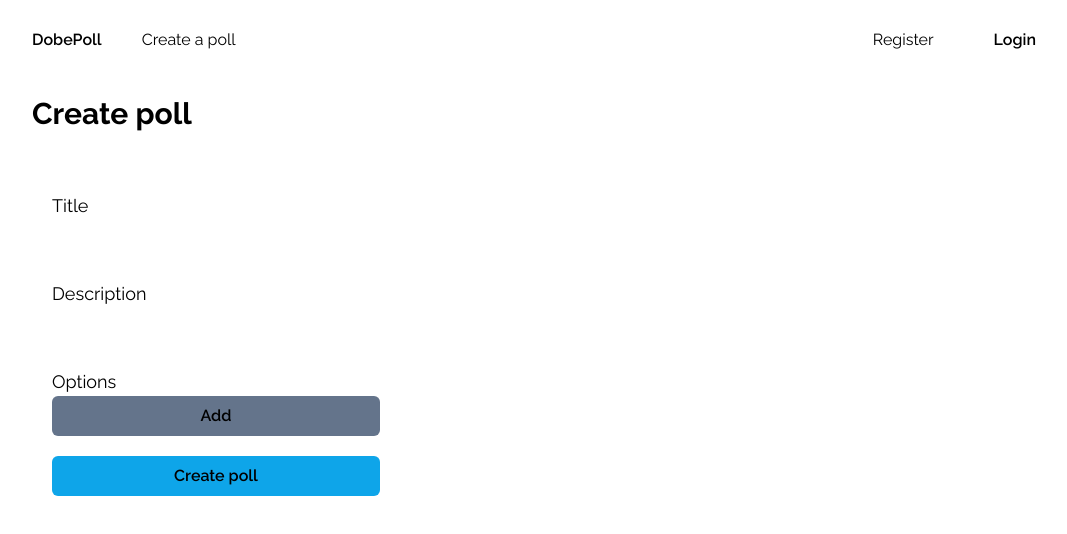
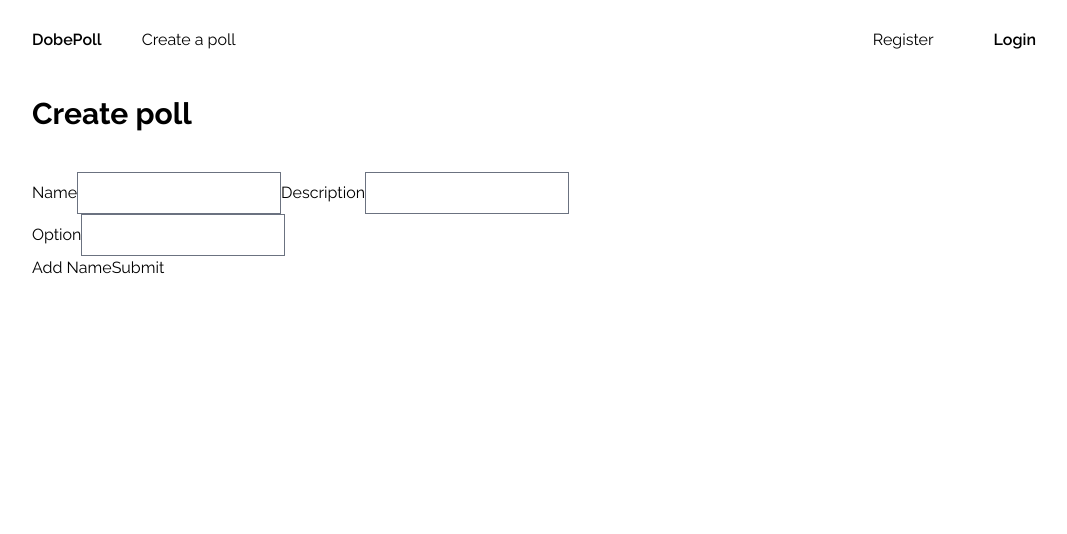
Before and after one commit to VVKDO98/dobepoll, a React (Vite) app in the folder packages/app/: page /create in a window 1280 px wide. Shown: the top 534 px of the page, without its empty margins (96-1163 px from the left). Built offline with nearby package versions, Linux system fonts and the light colour scheme.

Commit message:
Create form and post data in db

```diff
--- a/packages/app/package.json
+++ b/packages/app/package.json
@@ -10,6 +10,7 @@
   },
   "dependencies": {
     "@apollo/client": "^3.7.2",
+    "formik": "^2.2.9",
     "graphql": "^16.6.0",
     "react": "^18.2.0",
     "react-dom": "^18.2.0",
--- a/packages/app/src/components/CreatePollComp.jsx
+++ b/packages/app/src/components/CreatePollComp.jsx
@@ -1,19 +1,74 @@
-import React from 'react'
-import Button from './Button'
-import Input from './Input'
+import React, { useState } from 'react'
+import { gql, useMutation } from '@apollo/client'
+import { Formik, Field, Form } from 'formik'
+import { useNavigate } from 'react-router-dom'
 
-const CreatePollComp = () => {
+const POST_POLL = gql`
+mutation Mutation($poll: PollInput!) {
+  addPollWithOptions(poll: $poll) {
+    poll {
+      id
+      description
+      name
+      options {
+        name
+      }
+      id
+      created_at
+    }
+  }
+}
+`
+
+const FormikForm = () => {
+  const [count, setCount] = useState(0)
+  const [addPollWithOptions, { data, loading, error }] = useMutation(POST_POLL)
+  const navigate = useNavigate()
+
   return (
-    <div className='w-full p-5 dark:bg-slate-600 rounded-md'>
-      <Input name={'Title'} value={'title'}/>
-      <Input name={'Description'} value={'description'}/>
-      <div className='mb-5 flex flex-col'>
-        <p className='text-lg'>Options</p>
-        <Button nolink={true} content={'Add'} event={() => console.log('hello')} secondary={true}/>
-      </div>
-      <Button nolink={true} content={'Create poll'} event={() => console.log('hello')} secondary={false}/>
-    </div>
+    <Formik
+      initialValues={{
+        name: '',
+        description: '',
+        options: [{ name: '' }]
+      }}
+      onSubmit={async (values, { resetForm }) => {
+        const resp = await addPollWithOptions({ variables: { poll: values } })
+        console.log(resp)
+        resetForm()
+        navigate(`/poll/${resp.data.addPollWithOptions.poll.id}`)
+      }}
+    >
+      {({ values }) => (
+        <Form>
+          <label htmlFor="name">Name</label>
+          <Field type="text" name="name" />
+
+          <label htmlFor="description">Description</label>
+          <Field type="text" name="description" />
+
+          {values.options.map((item, idx) => (
+            <div key={`name-${idx}`}>
+              <label htmlFor={`name-${idx}`}>Option</label>
+              <Field type="text" name={`options[${idx}].name`} />
+            </div>
+          ))}
+
+          <button
+            type="button"
+            onClick={() => {
+              values.options.push({ name: '' })
+              setCount(count + 1)
+            }}
+          >
+            Add Name
+          </button>
+
+          <button type="submit">Submit</button>
+        </Form>
+      )}
+    </Formik>
   )
 }
 
-export default CreatePollComp
+export default FormikForm
--- a/packages/app/src/components/Input.jsx
+++ b/packages/app/src/components/Input.jsx
@@ -1,10 +1,9 @@
 import React from 'react'
 
-const Input = ({ name, value }) => {
+const Input = ({ name, value, setState }) => {
   return (
     <div className='mb-5 flex flex-col'>
-      <label htmlFor={value} className='text-lg'>{name}</label>
-      <input type="text" name={value} className='dark:bg-slate-800 border-none rounded-md'/>
+      <input type="text" name={value} className='dark:bg-slate-800 border-none rounded-md' onChange={setState}/>
     </div>
   )
 }
```
